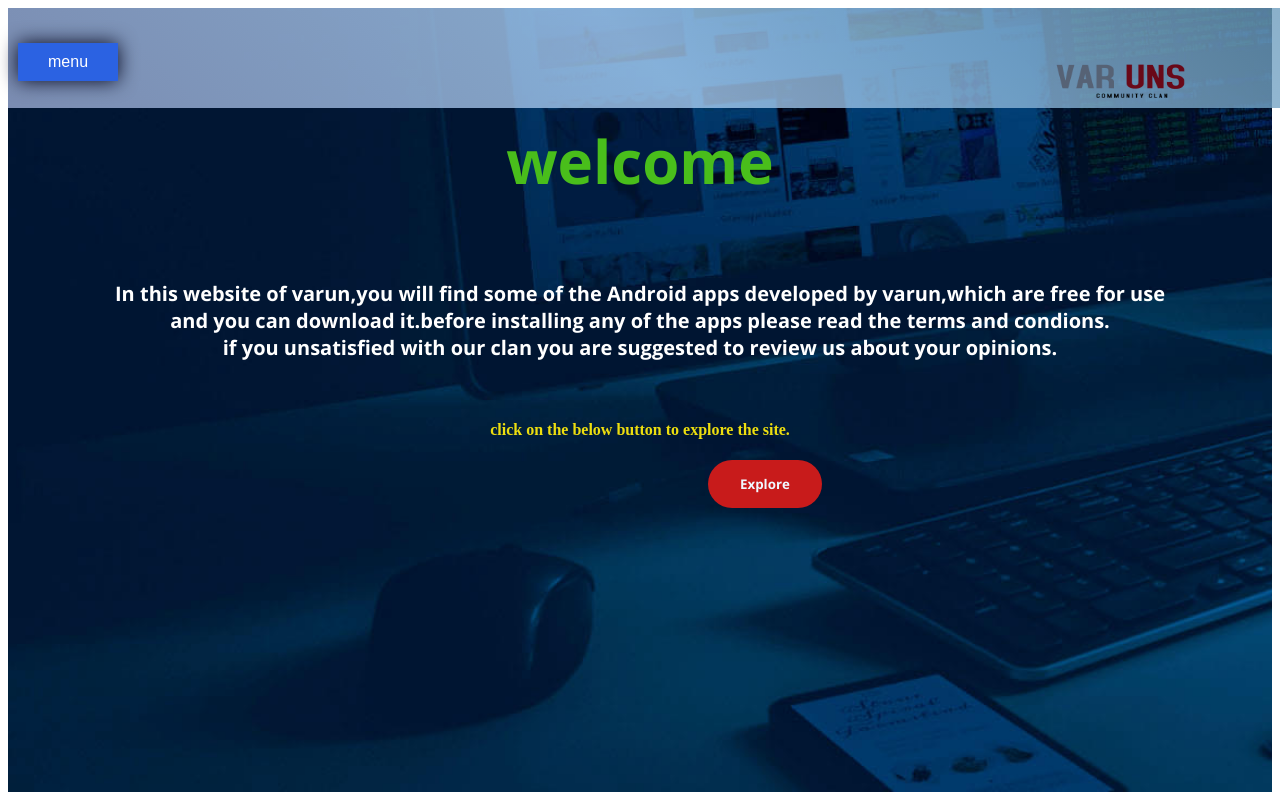
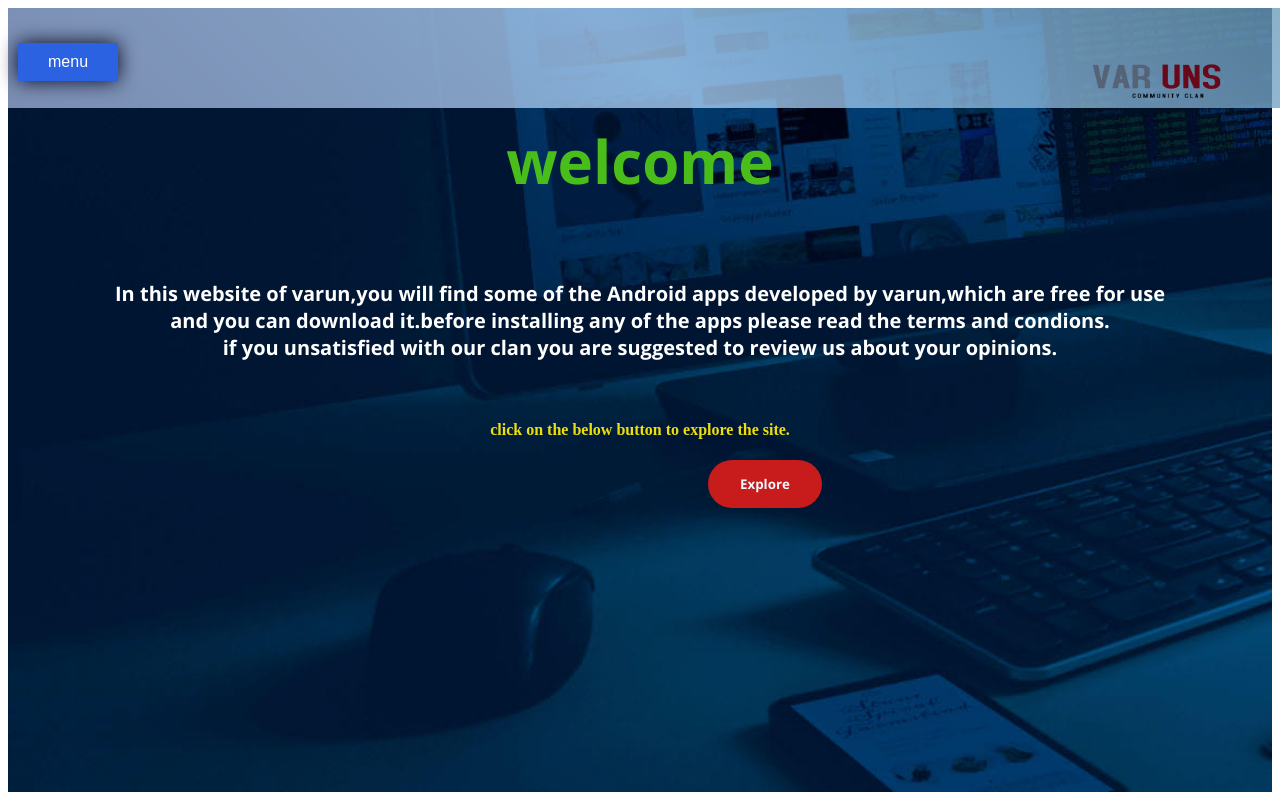
Before and after one commit to Hegdevarun/newsite.github.io, a plain HTML site: page page.html in a window 1280 px wide. Shown: the top 800 px of the page. Drawn offline with Linux system fonts and the light colour scheme; files whose address does not match are found by name.

Commit message:
Update page.html

```diff
--- a/page.html
+++ b/page.html
@@ -191,7 +191,7 @@ html{
                 <div  class="body1" >
                    <a href="index.html">
                    <button class="button " >menu</button> </a>
-                   <img src='happy man logo icon - Made with PosterMyWall.png' height="150" width="220" style="margin-left:80% "; >
+                   <img src='happy man logo icon - Made with PosterMyWall.png' height="150" width="220" style="float:right "; >
               </div>
 
                        <div class="body2">
```
